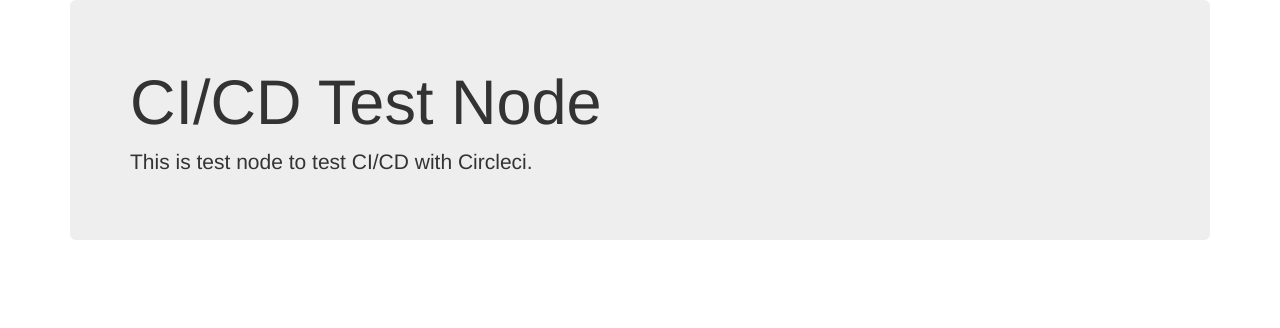
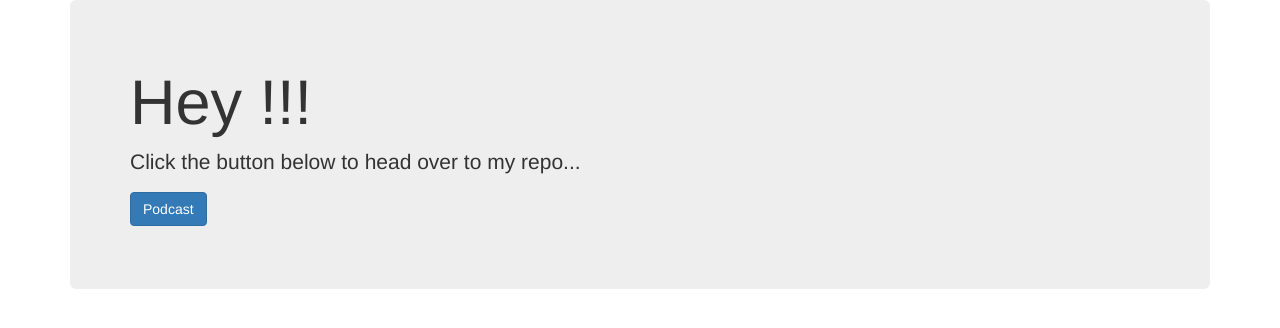
Before and after one commit to duttadeep55/docker_CI-CD, a Node server app: page / in a window 1280 px wide. Shown: the top 328 px of the page. Run offline with Node 20, Linux system fonts and the light colour scheme; some libraries are stand-ins or nearby versions.

Commit message:
first change test

```diff
--- a/views/home.jade
+++ b/views/home.jade
@@ -5,5 +5,8 @@ html
   body
     div.container
       div.jumbotron
-        h1 CI/CD Test Node
-        p This is test node to test CI/CD with Circleci.
+        h1 Hey !!!
+        p Click the button below to head over to my repo...
+        p
+          a.btn.btn-primary(href="https://github.com/duttadeep55/docker_CI-CD.git") Podcast
+        p
```
